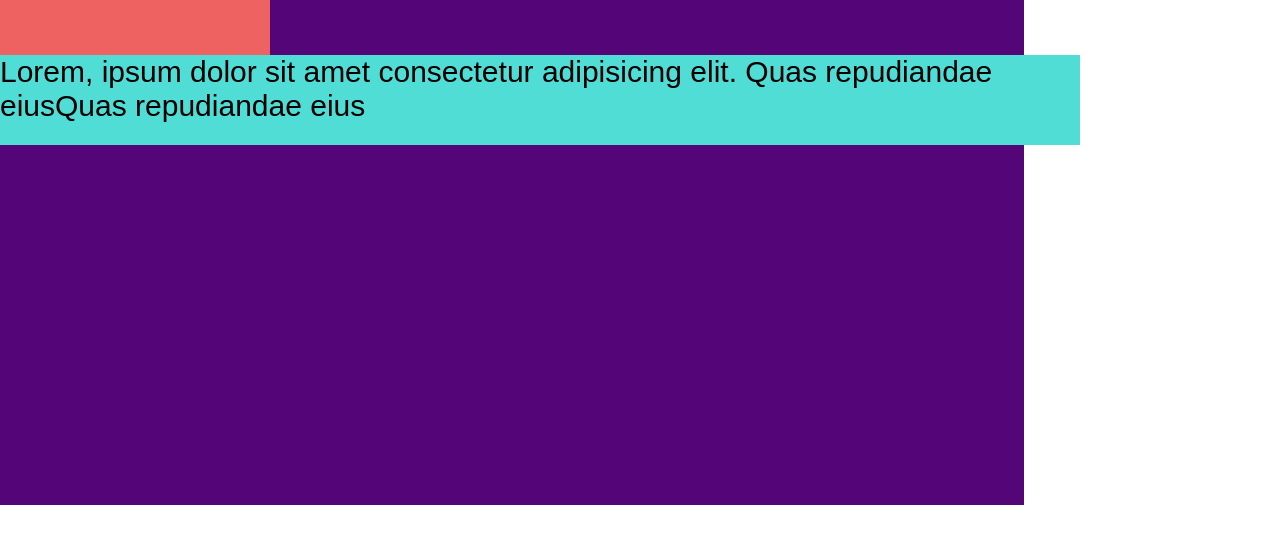
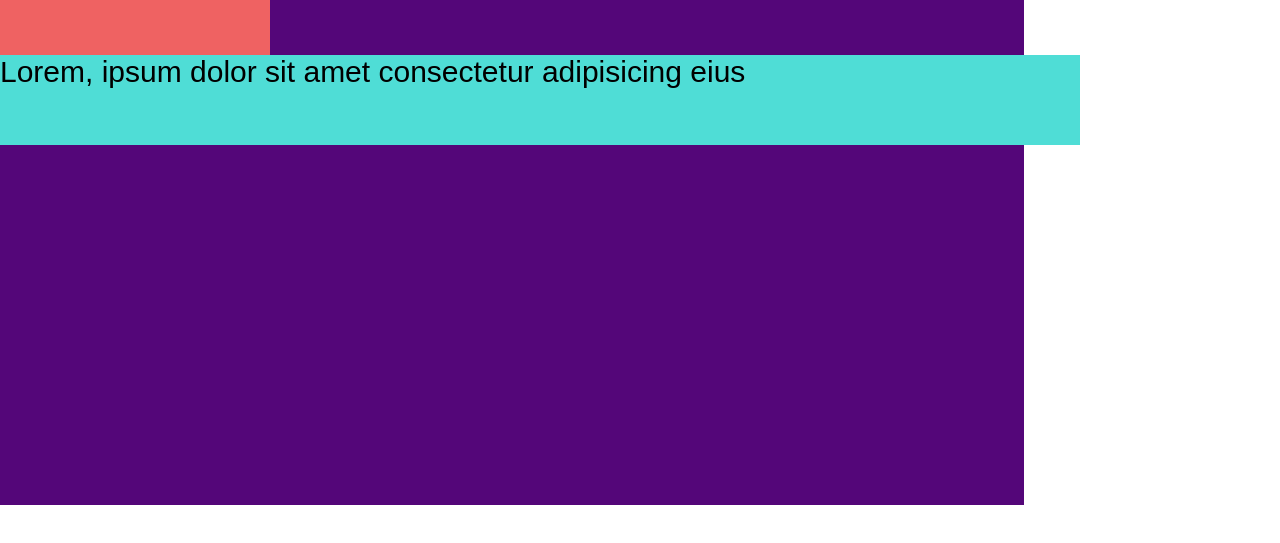
Before and after one commit to Hifzajutt-dev/CSS-Basics, a plain HTML site: page index7.html in a window 1280 px wide. Shown: the part 215-758 px from the top of the page. Drawn offline with Linux system fonts and the light colour scheme.

Commit message:
Update index7.html

```diff
--- a/index7.html
+++ b/index7.html
@@ -11,8 +11,8 @@
           <div class="box1">box1</div>
           <div class="box2">box2</div>
           <div class="box3">box3</div>
-          <p>Lorem, ipsum dolor sit amet consectetur adipisicing elit.
-             Quas repudiandae eiusQuas repudiandae eius </p>
+          <p>Lorem, ipsum dolor sit amet consectetur adipisicing
+              eius </p>
         </main>
       </body>
     </html>
```
